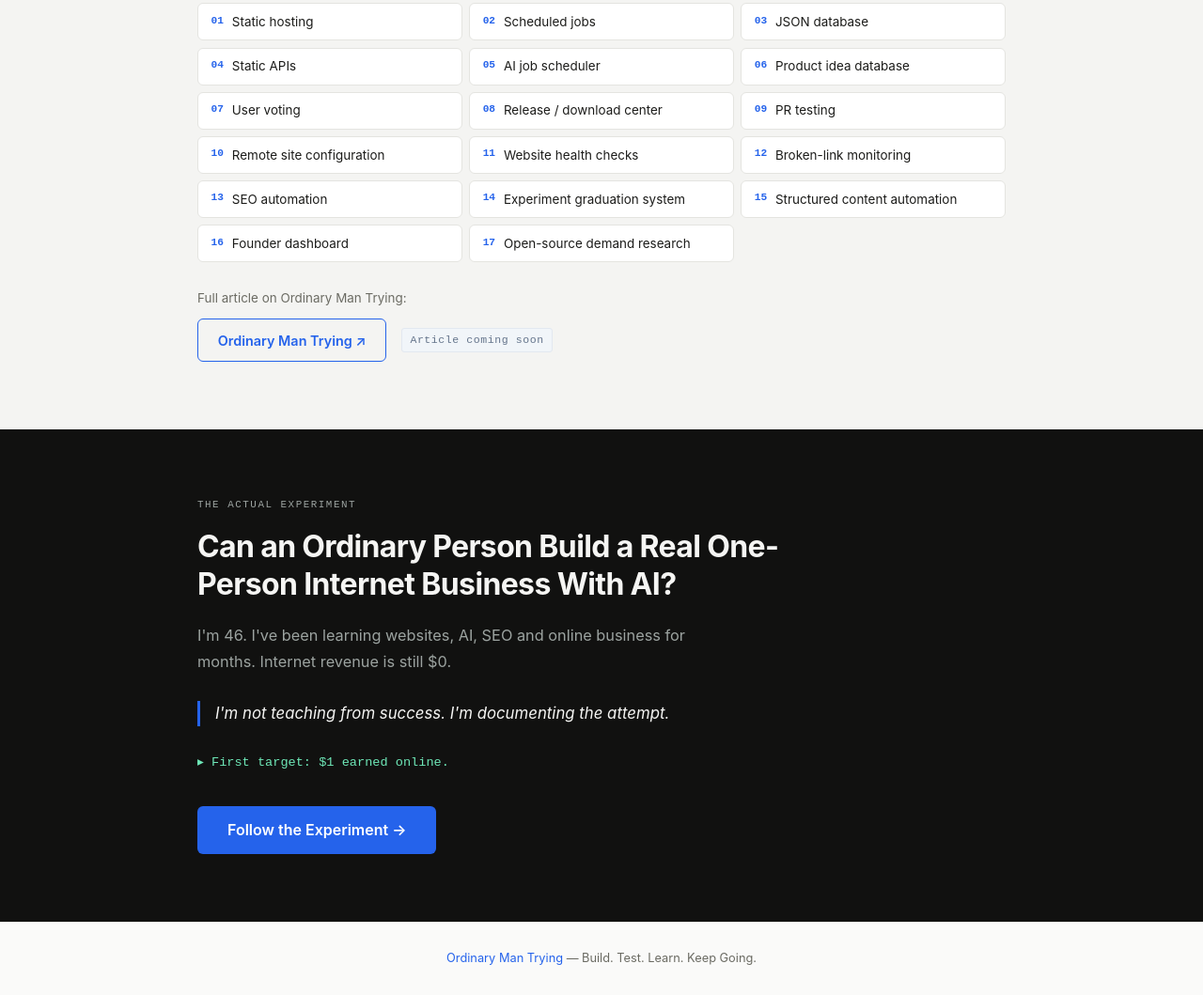
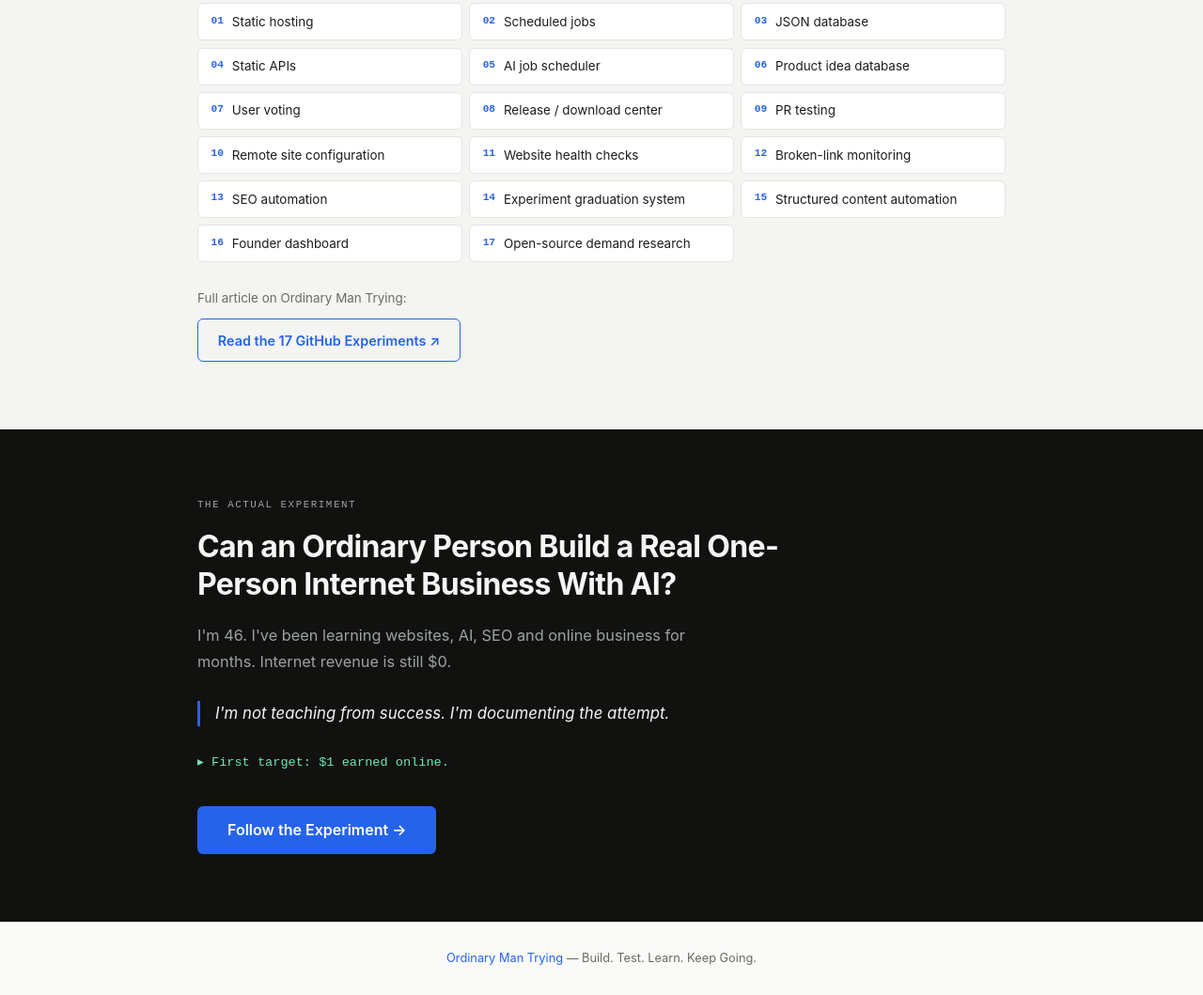
Before and after one commit to daligao/one-dollar-opc, a plain HTML site: page index.html in a window 1280 px wide. Shown: the part 3110-4169 px from the top of the page at 94% size. Drawn offline with Linux system fonts and the light colour scheme.

Commit message:
fix: replace coming-soon with live article URL in GitHub section
Co-Authored-By: Claude Sonnet 4.6 <noreply@anthropic.com>

```diff
--- a/index.html
+++ b/index.html
@@ -623,9 +623,8 @@
       <p style="font-size:0.84rem;color:var(--muted);">Full article on Ordinary Man Trying:</p>
       <div style="display:flex;align-items:center;gap:1rem;flex-wrap:wrap;">
         <a class="btn btn-outline"
-           href="https://ordinarymantrying.com/?utm_source=one-dollar&utm_medium=story&utm_campaign=opc_experiment"
-           target="_blank" rel="noopener">Ordinary Man Trying ↗</a>
-        <span class="coming-soon">Article coming soon</span>
+           href="https://ordinarymantrying.com/i-bought-a-domain-for-1-heres-what-i-built-with-ai-githubi-bought-a-domain-for-1-heres-what-i-built-with-ai-github/?utm_source=one-dollar&utm_medium=story&utm_campaign=opc_experiment"
+           target="_blank" rel="noopener">Read the 17 GitHub Experiments ↗</a>
       </div>
     </div>
   </div>
```
